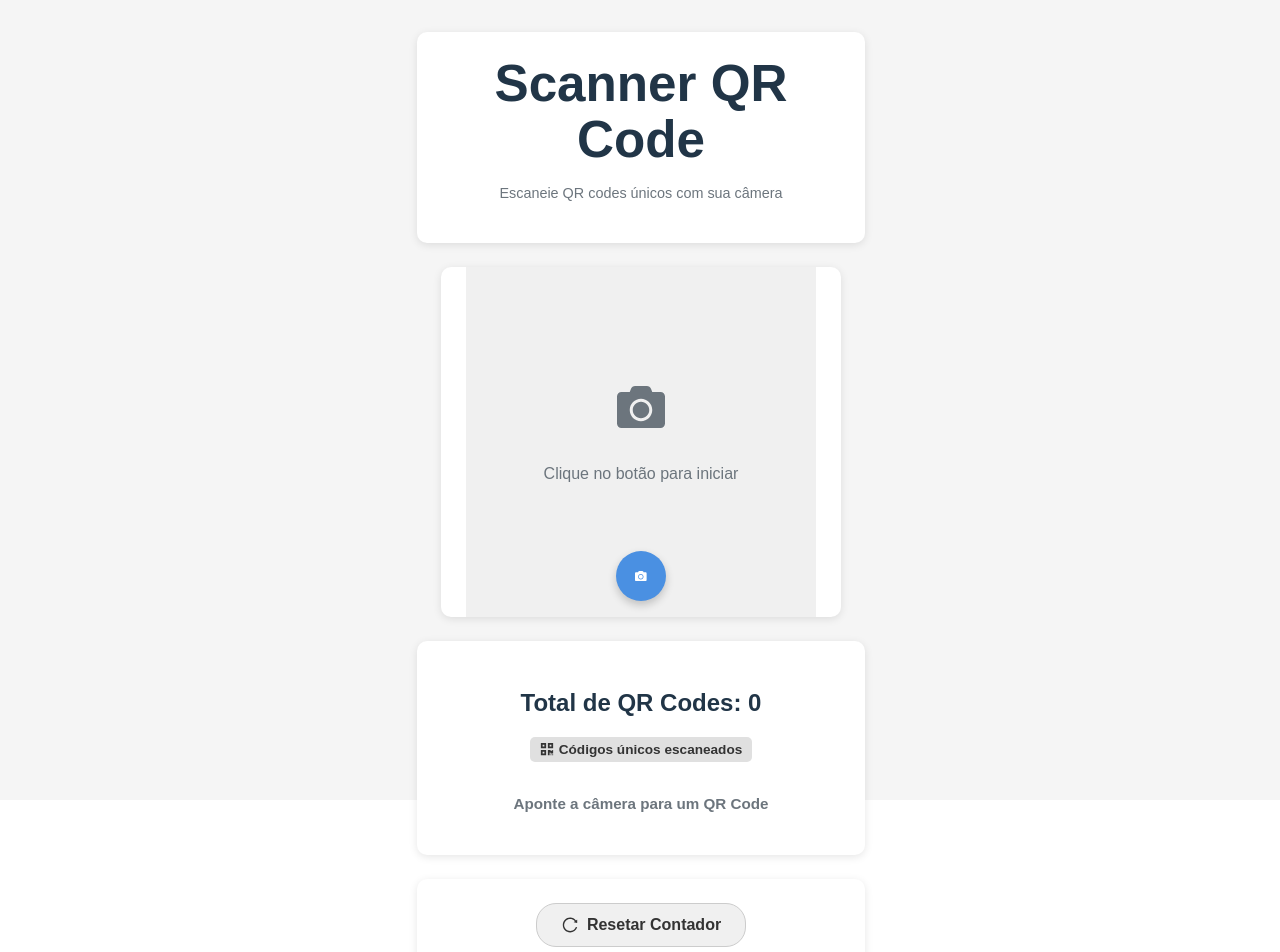
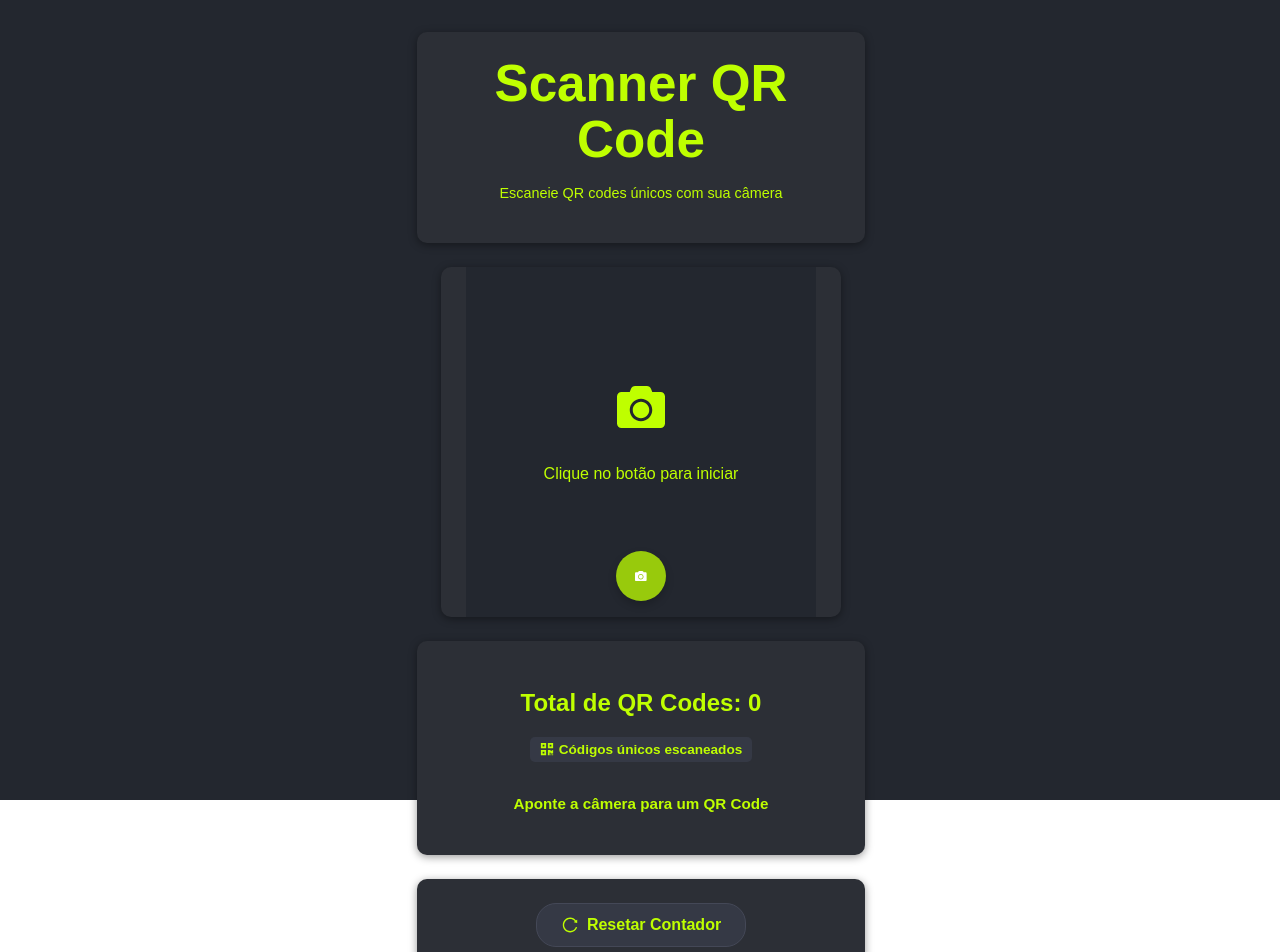
Before and after one commit to LucianoLouzada/qr-scanner-app, a React (Vite) app: page / in a window 1280 px wide. Shown: the top 952 px of the page. Built offline with nearby package versions, Linux system fonts and the light colour scheme.

Commit message:
feat: implementacao de pausa de 3s na camera apos leitura de novo codigo para garantir intervalo entre scans unicos

```diff
--- a/src/App.jsx
+++ b/src/App.jsx
@@ -1,7 +1,7 @@
 import { useEffect, useRef, useState } from "react";
 import QrScanner from "qr-scanner";
 import { FaCamera, FaQrcode } from 'react-icons/fa';
-import { AiOutlineReload } from 'react-icons/ai';
+import { AiOutlineReload } from 'react-icons/ai'; // CORRIGIDO AQUI!
 
 import "./App.scss";
 
@@ -25,6 +25,7 @@ let audioUnlocked = false;
 
 // Configurações do Áudio
 const VOLUME_MAX = 0.9;
+const SOUND_INTERVAL_MS = 500; // Intervalo de 500ms entre os beeps
 
 // FUNÇÃO PARA GERAR UM BEEP DISTINTO POR SUCESSO/RECUSA (Web Audio API)
 const playBeep = (isSuccess) => {
@@ -76,6 +77,11 @@ function App() {
 
     const [cameraOn, setCameraOn] = useState(false);
     const [statusMessage, setStatusMessage] = useState(STATUS_INITIAL);
+    // Controle do último código aceito para evitar beep duplo
+    const lastAcceptedCodeRef = useRef(null);
+    const [repeatBlock, setRepeatBlock] = useState(false);
+    // **ESTADO PARA O INTERVALO (DEBOUNCE)**
+    const [isThrottled, setIsThrottled] = useState(false);
 
     // Efeito para Sincronizar o estado com o LocalStorage
     useEffect(() => {
@@ -95,31 +101,47 @@ function App() {
 
             qrScannerRef.current = new QrScanner(
                 videoRef.current,
-                (result) => {
+                async (result) => {
+                    if (isThrottled || repeatBlock) {
+                        return;
+                    }
                     const code = result.data;
-                    let isNewCode = false;
-
-                    setScannedCodes((prev) => {
-                        if (!prev.includes(code)) {
-                            isNewCode = true;
-                            return [...prev, code];
-                        }
-                        return prev;
-                    });
-
-                    // Lógica para Status e Beep
-                    if (isNewCode) {
+                    // Se for novo, toca beep de aceito e bloqueia beep de negado por 1s
+                    if (!scannedCodes.includes(code)) {
+                        setScannedCodes((prev) => [...prev, code]);
+                        lastAcceptedCodeRef.current = code;
                         playBeep(true);
                         setStatusMessage(STATUS_SUCCESS);
+                        setIsThrottled(true);
+                        setRepeatBlock(true);
+                        // Pausa o scanner por 1s
+                        if (qrScannerRef.current) {
+                            await qrScannerRef.current.stop();
+                            setTimeout(() => {
+                                if (qrScannerRef.current) {
+                                    qrScannerRef.current.start();
+                                }
+                                setIsThrottled(false);
+                                setTimeout(() => setRepeatBlock(false), 500); // Libera beep negado só depois
+                            }, 1000);
+                        } else {
+                            setTimeout(() => {
+                                setIsThrottled(false);
+                                setTimeout(() => setRepeatBlock(false), 500);
+                            }, 1000);
+                        }
                     } else {
-                        playBeep(false);
-                        setStatusMessage(STATUS_REJECTED);
+                        // Só permite beep de negado se não for logo após aceito
+                        if (!repeatBlock && lastAcceptedCodeRef.current !== code) {
+                            playBeep(false);
+                            setStatusMessage(STATUS_REJECTED);
+                            setIsThrottled(true);
+                            setTimeout(() => setIsThrottled(false), SOUND_INTERVAL_MS);
+                        }
                     }
-
                     setTimeout(() => {
                         setStatusMessage(STATUS_SCANNING);
                     }, 3000);
-
                 },
                 {
                     highlightScanRegion: true,
--- a/src/App.scss
+++ b/src/App.scss
@@ -1,14 +1,15 @@
 // Variáveis básicas (mantidas)
-$primary-color: #4a90e2;
-$text-color: #333;
-$subtitle-color: #6c757d;
-$app-bg: #f5f5f5;
-$card-bg: #fff;
-$card-shadow: rgba(0,0,0,0.1);
-$button-bg: $primary-color;
+
+$primary-color: #3a3f4a; // Cinza escuro azulado
+$text-color: #bfff00; // Verde limão
+$subtitle-color: #bfff00; // Verde limão para subtítulos
+$app-bg: #23272f; // Fundo geral escuro
+$card-bg: #2c2f36; // Cartões um pouco mais claros
+$card-shadow: rgba(0,0,0,0.4);
+$button-bg: #bfff00c0; // Botão escuro
 $button-color: #fff;
-$button-hover: #357ab8;
-$placeholder-bg: #f0f0f0;
+$button-hover: #5a5e6e;
+$placeholder-bg: #23272f; // Mesmo do fundo
 
 // Cores de status
 $status-success-color: #28a745;
@@ -60,6 +61,7 @@ body, html {
 
 .app-header h1 {
     margin: 0 0 0.25rem 0;
+    color: $text-color;
 }
 .app-header p {
     color: $subtitle-color;
@@ -110,8 +112,8 @@ body, html {
         position: absolute;
         bottom: 1rem;
         z-index: 3;
-        background: $button-bg;
-        color: $button-color;
+    background: $button-bg;
+    color: $button-color;
         border: none;
         width: 50px;
         height: 50px;
@@ -137,10 +139,11 @@ body, html {
         h2 {
             font-size: 1.5rem;
             margin-bottom: 1rem;
+            color: $text-color;
         }
 
         .status-tag {
-            background: #e0e0e0;
+            background: #353945;
             color: $text-color;
             border: none;
             padding: 0.3rem 0.6rem;
@@ -172,9 +175,9 @@ body, html {
 
 .reset-card {
     .reset-btn {
-        background: #f0f0f0;
-        color: $text-color;
-        border: 1px solid #ccc;
+    background: #353945;
+    color: $text-color;
+    border: 1px solid #444857;
         padding: 0.75rem 1.5rem;
         border-radius: 20px;
         cursor: pointer;
@@ -184,7 +187,7 @@ body, html {
         transition: background 0.3s;
 
         &:hover {
-            background: #e0e0e0;
+            background: #444857;
         }
     }
 }
@@ -199,9 +202,9 @@ body, html {
         padding: 0;
         margin: 0;
         li {
-            background: #f8f8f8;
+            background: #23272f;
             padding: 0.3rem 0.5rem;
-            border-bottom: 1px solid #eee;
+            border-bottom: 1px solid #353945;
             word-break: break-all;
             font-size: 0.8rem;
         }
```
Also changed, not shown: 2 other files (tests, documents, lock files or other folders).
